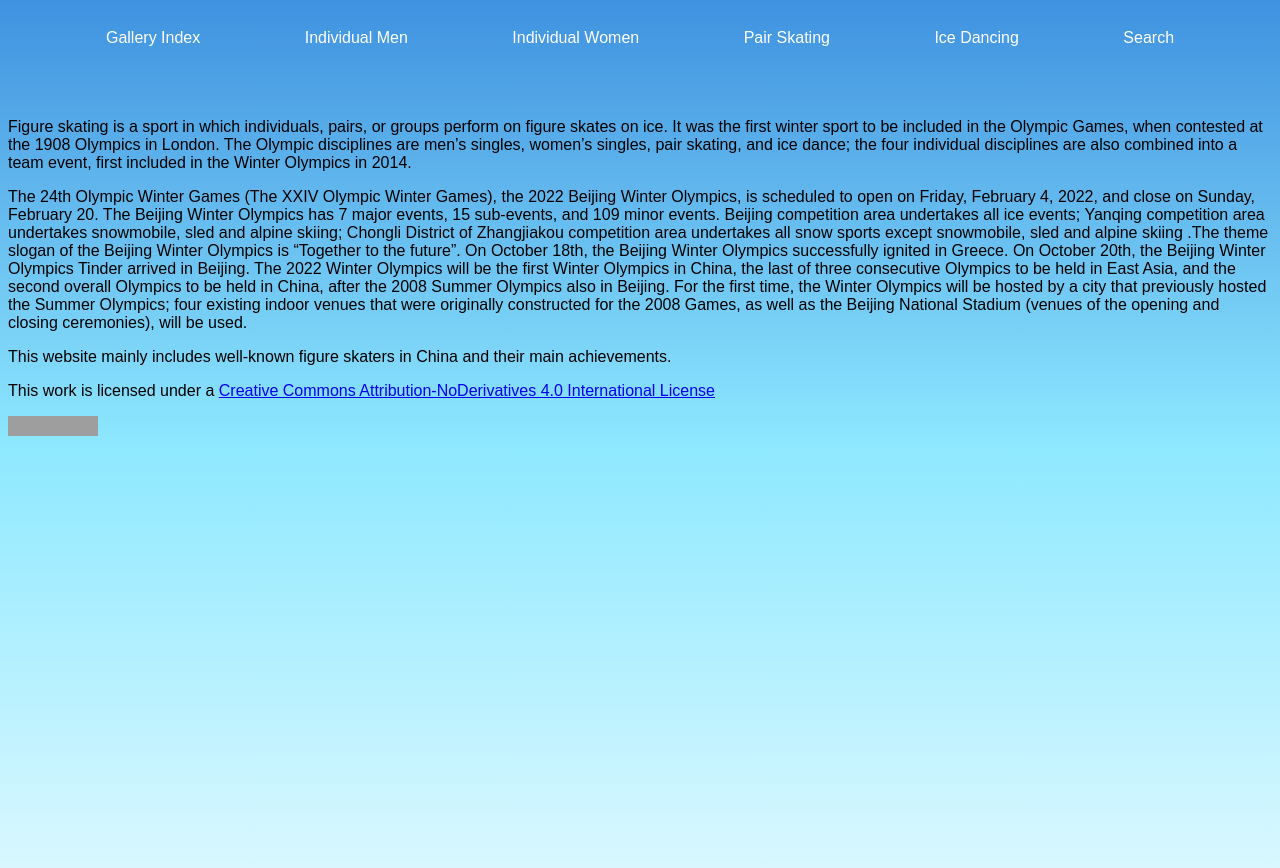
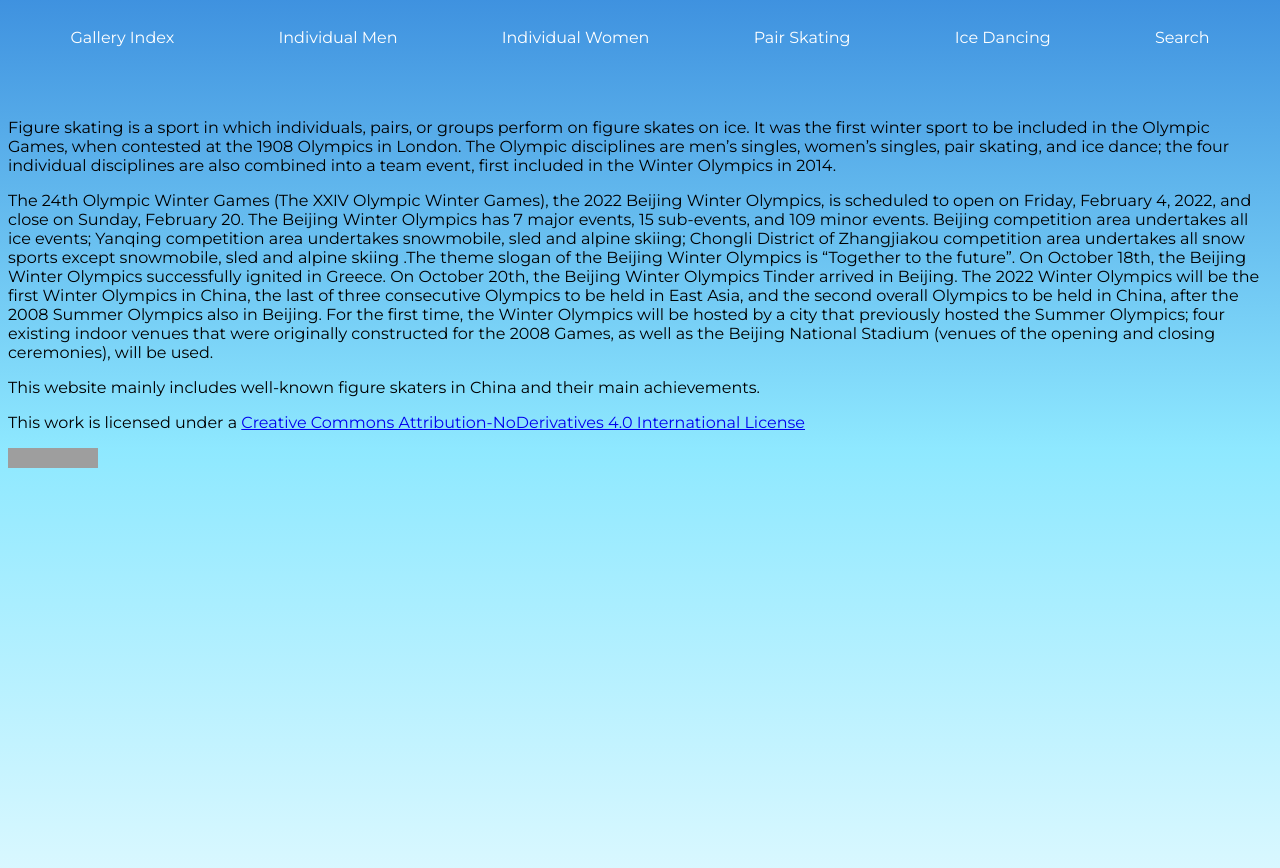
Before and after one commit to renee0905/group5, a Jekyll site: the page built from index.markdown, in a window 1280 px wide. Shown: the top 868 px of the page. Built offline with Jekyll 4.4.1, drawn with Linux system fonts in a browser that asks for light colours; grey boxes are pictures that could not be loaded.

Commit message:
Update index.html

```diff
--- a/_layouts/index.html
+++ b/_layouts/index.html
@@ -5,6 +5,8 @@
     <meta charset = "utf-8">
     <title> {{ page.title }}</title>
     <link rel="stylesheet" href="{{ site.baseurl }}/styles.css">
+	<link href='https://fonts.googleapis.com/css?family=Montserrat' rel='stylesheet'>
+    <link href='https://fonts.googleapis.com/css?family=Kaushan Script' rel='stylesheet'>
 </head>
 <body>
     <div class="container">
```
